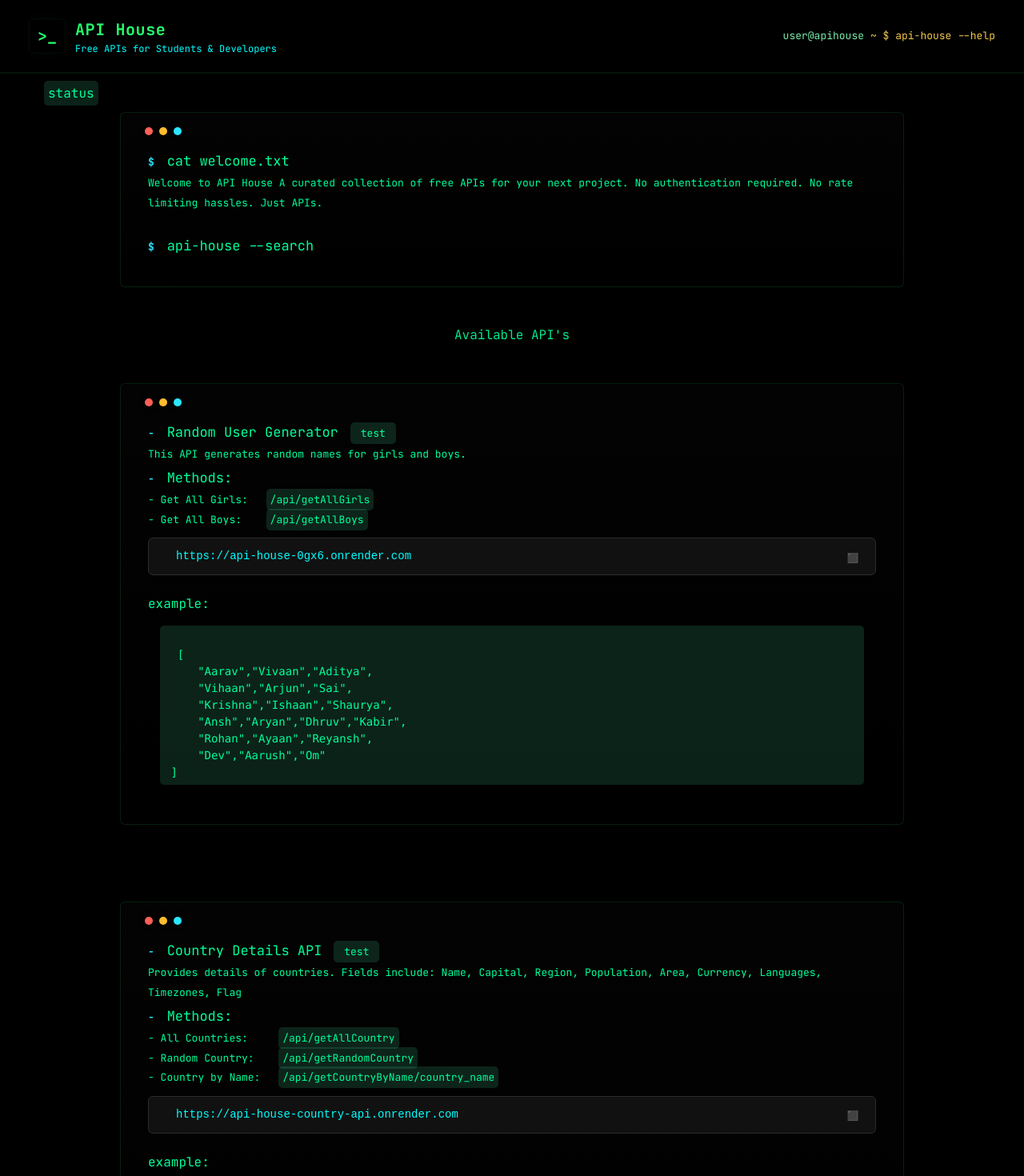
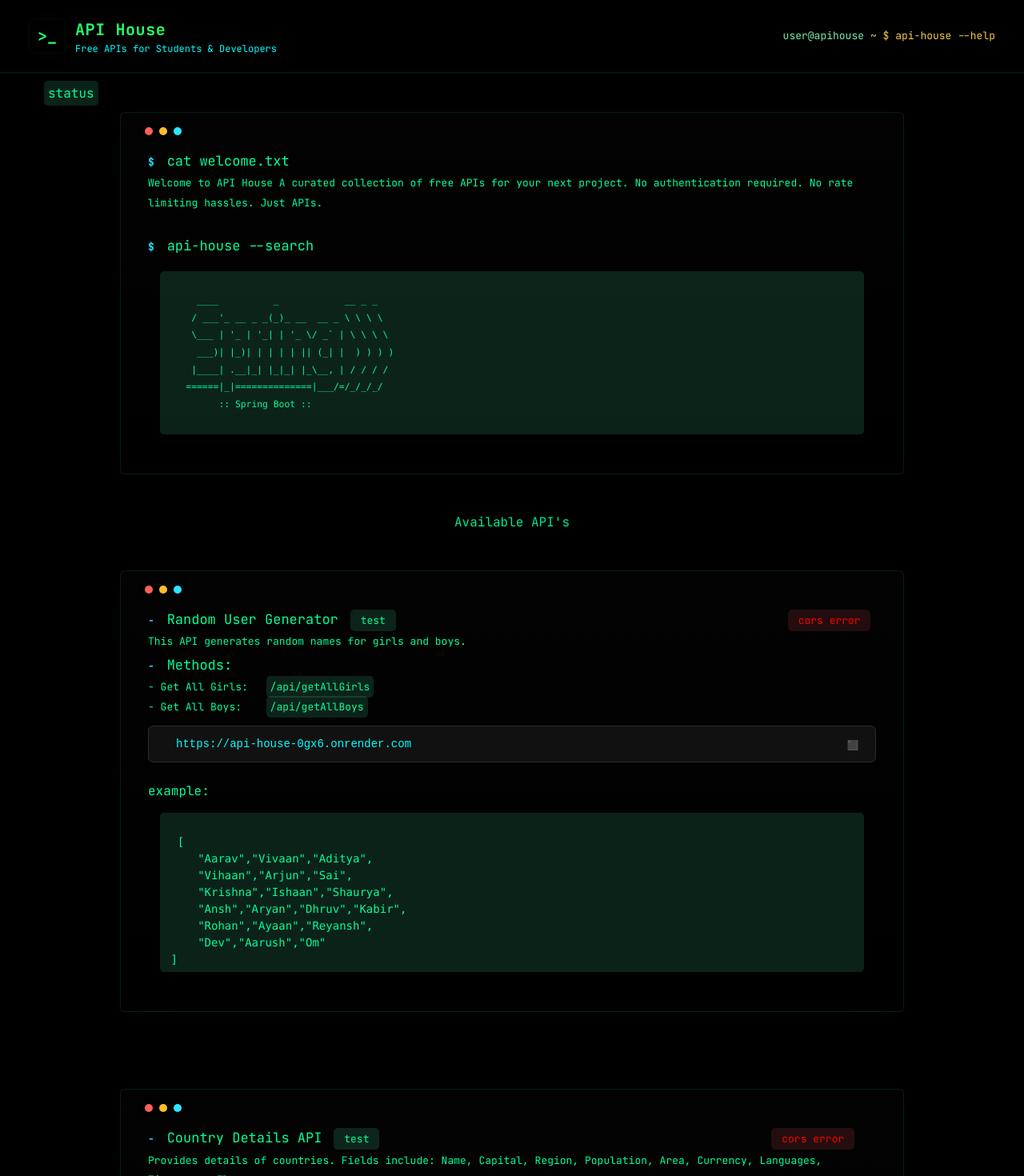
Before and after one commit to Vatsal-Verma/API-house, a React (Vite) app: page / in a window 1280 px wide. Shown: the top 1470 px of the page at 80% size. Built offline with nearby package versions, Linux system fonts and the light colour scheme.

Commit message:
Update Element.jsx

```diff
--- a/src/assets/components/Element/Element.jsx
+++ b/src/assets/components/Element/Element.jsx
@@ -4,6 +4,17 @@
 import { useNavigate } from "react-router-dom";
 
 export default function Element() {
+
+    const banner = `
+      ____          _            __ _ _
+     / ___'_ __ _ _(_)_ __  __ _ \\ \\ \\ \\
+     \\___ | '_ | '_| | '_ \\/ _\` | \\ \\ \\ \\
+      ___)| |_)| | | | | || (_| |  ) ) ) )
+     |____| .__|_| |_|_| |_\\__, | / / / /
+    ======|_|==============|___/=/_/_/_/
+          :: Spring Boot ::
+  `;
+
     const [navBar, setNavBar] = useState(false);
     const [copiedApi, setCopiedApi] = useState(null);
 
@@ -52,10 +63,15 @@
                             </span>
                             <br /><br />
                             <span className="prompt">$</span> <span className="prompt-text">api-house --search</span>
+                            <div className="status">
+                                    <pre  style={{margin: "auto"}}>{banner}</pre>
+                            </div>
                         </pre>
                     </div>
                 </section>
             </main>
+
+
 
             <div className="showNav" onClick={() => setNavBar(true)}>
                 <span className="status" style={{ cursor: "pointer" }}>status</span>
@@ -121,7 +137,7 @@
 
                         <pre className="terminal-text">
                             <span className="prompt">-</span> <span className="prompt-text">Random User Generator</span>
-                            <span className="status" style={{cursor: "pointer"}} onClick={() => { navigate("/test")}}> test </span>
+                            <span className="status" style={{cursor: "pointer"}} onClick={() => { navigate("/test")}}> test </span>                                                           <span className="status-error"> cors error </span>
                             <br />
                             <span className="text">
                                 This API generates random names for girls and boys.
@@ -183,7 +199,7 @@
 
                         <pre className="terminal-text">
                             <span className="prompt">-</span> <span className="prompt-text">Country Details API</span>
-                            <span className="status" style={{cursor: "pointer"}} onClick={() => { navigate("/test")}}> test </span>
+                            <span className="status" style={{cursor: "pointer"}} onClick={() => { navigate("/test")}}> test </span>                                                           <span className="status-error"> cors error </span>
                             <br />
                             <span className="text">
                                 Provides details of countries. Fields include: Name, Capital, Region, Population, Area, Currency, Languages, Timezones, Flag
```
